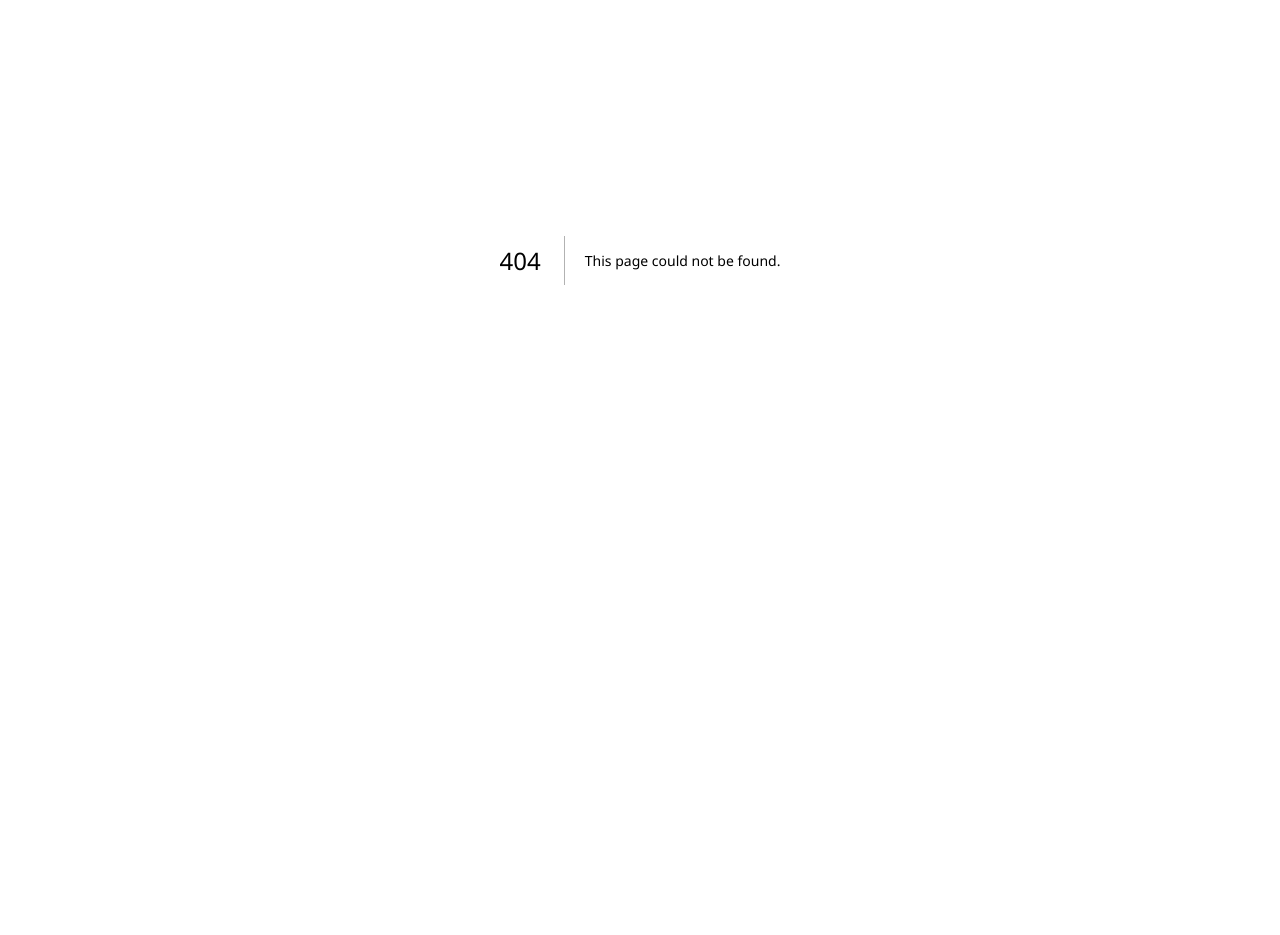
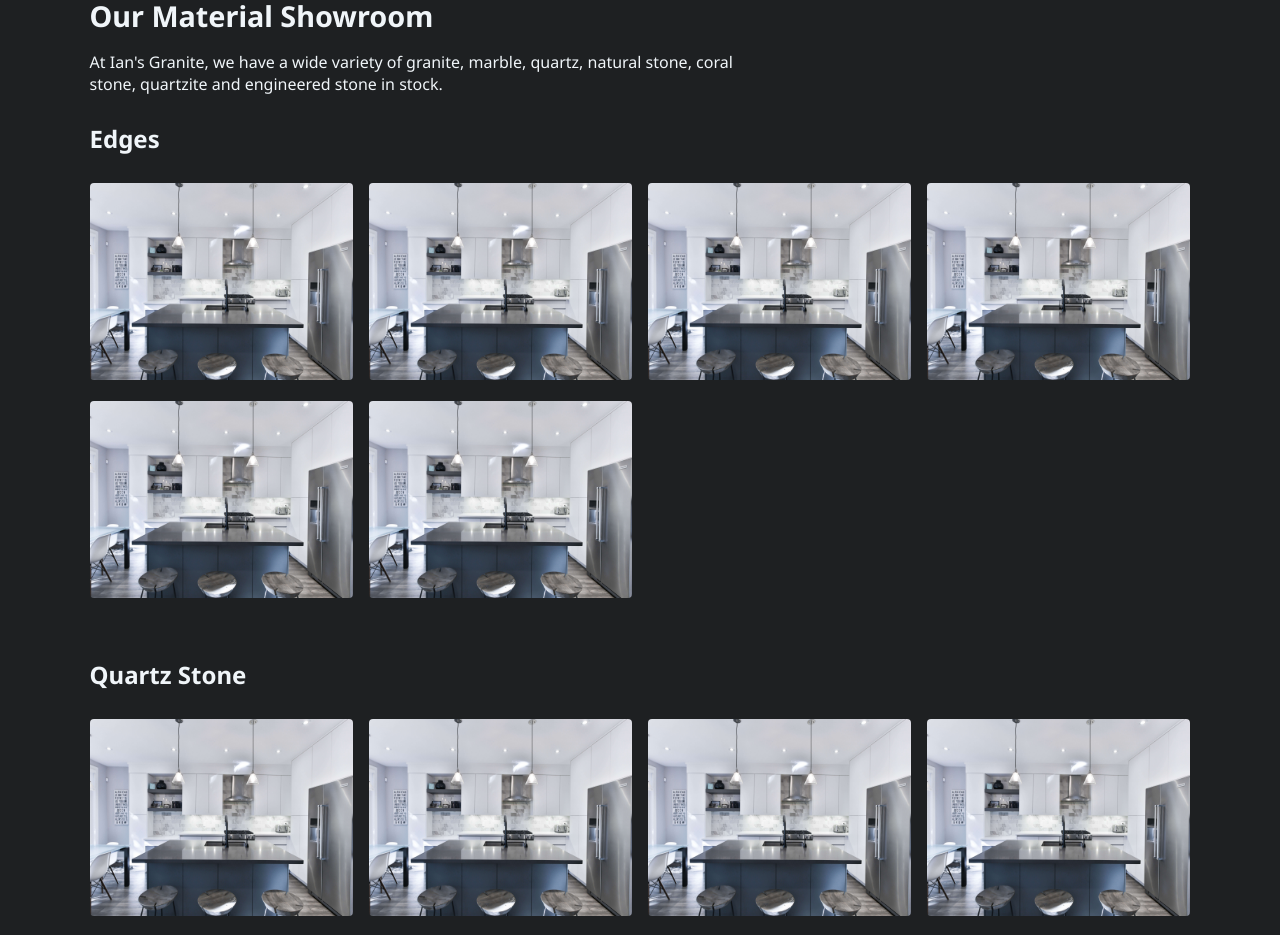
Before and after one commit to Zaneeyboy/IansGranite, a Next.js app: page /showroom in a window 1280 px wide. Before the commit this address had no page. Shown: the part 140-1075 px from the top of the page. Before the commit the page ends 800 px from the top, so only its background shows below. Built offline with nearby package versions, Linux system fonts and the light colour scheme.

Commit message:
updated files

```diff
--- /dev/null
+++ b/pages/showroom.js
@@ -0,0 +1,88 @@
+//jshint esversion:6
+
+import Head from "next/head";
+import CTA from "../components/CTA";
+import Layout from "../components/Layout.js";
+import Tile from "../components/Tile";
+import styles from "../styles/components/Showroom.module.css";
+
+export default function Showroom() {
+  return (
+    <Layout>
+      <Head>
+        <title>Ian&apos;s Granite and Marble Installations Showroom</title>
+        <meta name="description" content="Generated by create next app" />
+        <link rel="icon" href="/favicon.ico" />
+      </Head>
+
+      <main className={styles.page_grid}>
+        <h2 className={styles.page_title}>Our Material Showroom</h2>
+        <p className={styles.lead}>
+          At Ian&apos;s Granite, we have a wide variety of granite, marble,
+          quartz, natural stone, coral stone, quartzite and engineered stone in
+          stock.
+        </p>
+        <section className={styles.edges}>
+          <h2 className={styles.section_title}>Edges</h2>
+          <div className={styles.section_grid}>
+            <Tile src="/images/grey.jpg" alt="Edge Type" />
+            <Tile src="/images/grey.jpg" alt="Edge Type" />
+            <Tile src="/images/grey.jpg" alt="Edge Type" />
+            <Tile src="/images/grey.jpg" alt="Edge Type" />
+            <Tile src="/images/grey.jpg" alt="Edge Type" />
+            <Tile src="/images/grey.jpg" alt="Edge Type" />
+          </div>
+        </section>
+        <section className={styles.quartz}>
+          <h2 className={styles.section_title}>Quartz Stone</h2>
+          <div className={styles.section_grid}>
+            <Tile src="/images/grey.jpg" alt="Quartz Slab" />
+            <Tile src="/images/grey.jpg" alt="Quartz Slab" />
+            <Tile src="/images/grey.jpg" alt="Quartz Slab" />
+            <Tile src="/images/grey.jpg" alt="Quartz Slab" />
+            <Tile src="/images/grey.jpg" alt="Quartz Slab" />
+            <Tile src="/images/grey.jpg" alt="Quartz Slab" />
+            <Tile src="/images/grey.jpg" alt="Quartz Slab" />
+          </div>
+        </section>
+        <section className={styles.granite}>
+          <h2 className={styles.section_title}>Granite</h2>
+          <div className={styles.section_grid}>
+            <Tile src="/images/grey.jpg" alt="Granite Slab" />
+            <Tile src="/images/grey.jpg" alt="Granite Slab" />
+            <Tile src="/images/grey.jpg" alt="Granite Slab" />
+            <Tile src="/images/grey.jpg" alt="Granite Slab" />
+            <Tile src="/images/grey.jpg" alt="Granite Slab" />
+            <Tile src="/images/grey.jpg" alt="Granite Slab" />
+            <Tile src="/images/grey.jpg" alt="Granite Slab" />
+            <Tile src="/images/grey.jpg" alt="Granite Slab" />
+            <Tile src="/images/grey.jpg" alt="Granite Slab" />
+            <Tile src="/images/grey.jpg" alt="Granite Slab" />
+            <Tile src="/images/grey.jpg" alt="Granite Slab" />
+            <Tile src="/images/grey.jpg" alt="Granite Slab" />
+            <Tile src="/images/grey.jpg" alt="Granite Slab" />
+            <Tile src="/images/grey.jpg" alt="Granite Slab" />
+            <Tile src="/images/grey.jpg" alt="Granite Slab" />
+            <Tile src="/images/grey.jpg" alt="Granite Slab" />
+            <Tile src="/images/grey.jpg" alt="Granite Slab" />
+          </div>
+        </section>
+        <section className={styles.marble}>
+          <h2 className={styles.section_title}>Marble</h2>
+          <div className={styles.section_grid}>
+            <Tile src="/images/grey.jpg" alt="Marble Slab" />
+            <Tile src="/images/grey.jpg" alt="Marble Slab" />
+            <Tile src="/images/grey.jpg" alt="Marble Slab" />
+            <Tile src="/images/grey.jpg" alt="Marble Slab" />
+            <Tile src="/images/grey.jpg" alt="Marble Slab" />
+            <Tile src="/images/grey.jpg" alt="Marble Slab" />
+            <Tile src="/images/grey.jpg" alt="Marble Slab" />
+            <Tile src="/images/grey.jpg" alt="Marble Slab" />
+            <Tile src="/images/grey.jpg" alt="Marble Slab" />
+          </div>
+        </section>
+        <CTA />
+      </main>
+    </Layout>
+  );
+}
```
Also changed, not shown: pages/contact.js (added, +43 -0 lines).
